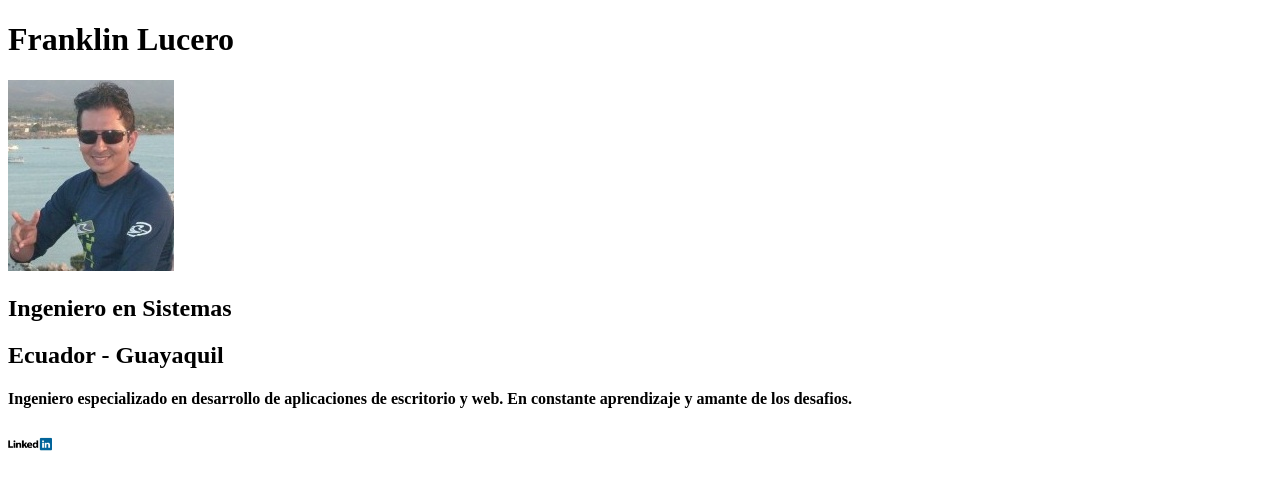
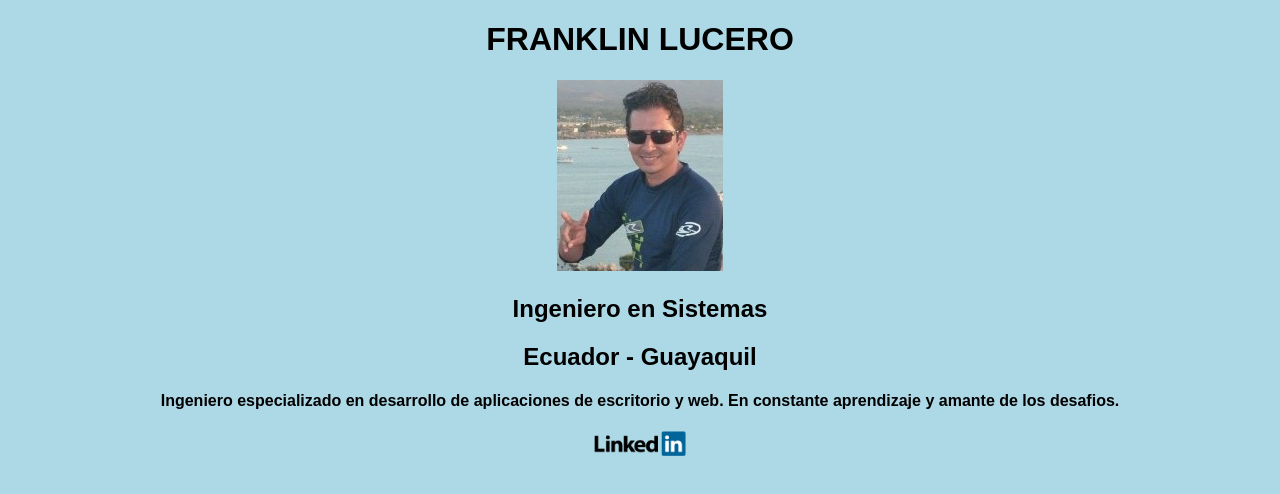
Before and after one commit to Alercard/personal, a plain HTML site: page index.html in a window 1280 px wide. Drawn offline with Linux system fonts and the light colour scheme.

Commit message:
Agregando estilos con CSS

```diff
--- a/index.html
+++ b/index.html
@@ -2,6 +2,19 @@
 <html>
 <head>
 	<title>Franklin Lucero</title>
+	<style type="text/css">
+		body {
+			background: lightblue;
+			font-family: arial;
+			text-align: center;
+		}
+		a {
+			color: white;
+		}
+		h1 {
+			text-transform: uppercase;
+		}
+	</style>
 </head>
 <body>
 	<h1>Franklin Lucero</h1>
@@ -9,6 +22,6 @@
 	<h2>Ingeniero en Sistemas</h2>
 	<h2>Ecuador - Guayaquil</h2>
 	<h4>Ingeniero especializado en desarrollo de aplicaciones de escritorio y web. En constante aprendizaje y amante de los desafios.</h4>
-	<a href="https://www.linkedin.com/in/franklin-lucero-4a4711a2/" target="_blank"><img src="imagenes/linkedin-logo.jpg" height="25px"></img></a>
+	<a href="https://www.linkedin.com/in/franklin-lucero-4a4711a2/" target="_blank"><img src="imagenes/linkedin-logo.png" height="25px"></img></a>
 </body>
 </html>
```
Also changed, not shown: imagenes/linkedin-logo.jpg (deleted), imagenes/linkedin-logo.png (added).
